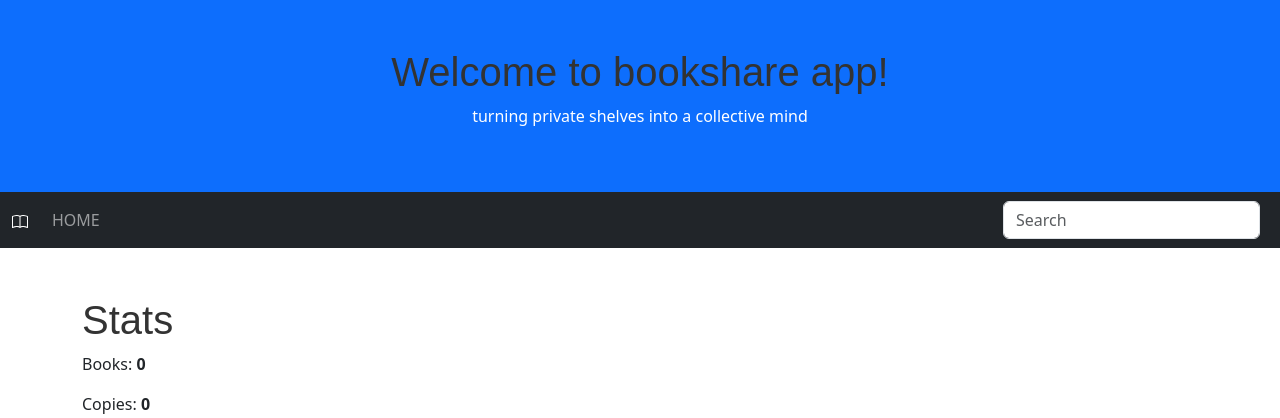
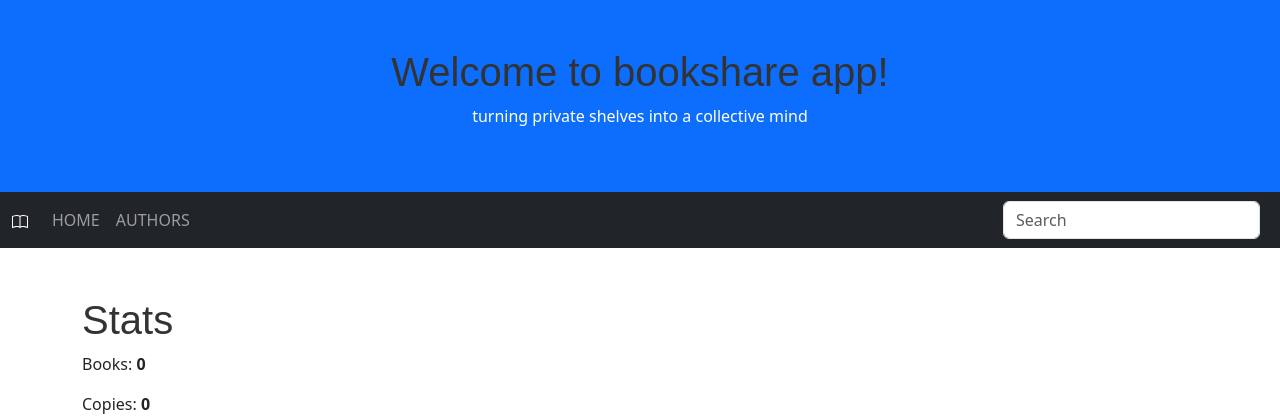
Before and after one commit to anamasiliuniene/Bookshelf, a Django app: page / in a window 1280 px wide. Shown: the top 418 px of the page. Run offline with Django 5.2, Linux system fonts and the light colour scheme; data that the repository does not hold is empty.

Commit message:
pridetas autoriu sarasas

```diff
--- a/mysite/bookshelf/templates/bookshelf/base.html
+++ b/mysite/bookshelf/templates/bookshelf/base.html
@@ -33,6 +33,9 @@
                 <li class="nav-item">
                     <a class="nav-link" href="{% url 'index' %}">HOME</a>
                 </li>
+                <li class="nav-item">
+                    <a class="nav-link" href="{% url 'authors' %}">AUTHORS</a>
+                </li>
             </ul>
             <form class="d-flex">
                 <input class="form-control me-2" type="text" placeholder="Search">
--- a/mysite/bookshelf/urls.py
+++ b/mysite/bookshelf/urls.py
@@ -4,4 +4,5 @@ from . import views
 
 urlpatterns = [
     path('', views.index, name='index'),
+    path('authors/', views.authors, name='authors'),
 ]
--- a/mysite/bookshelf/views.py
+++ b/mysite/bookshelf/views.py
@@ -1,5 +1,6 @@
 from django.shortcuts import render
 from .models import Book, Author, BookInstance
+
 
 # Create your views here.
 def index(request):
@@ -16,3 +17,10 @@ def index(request):
     }
 
     return render(request, 'bookshelf/index.html', context=context)
+
+
+def authors(request):
+    context = {
+        'authors': Author.objects.all(),
+    }
+    return render(request, 'bookshelf/authors.html', context=context)
```
Also changed, not shown: mysite/bookshelf/templates/bookshelf/authors.html (added, +12 -0 lines).
